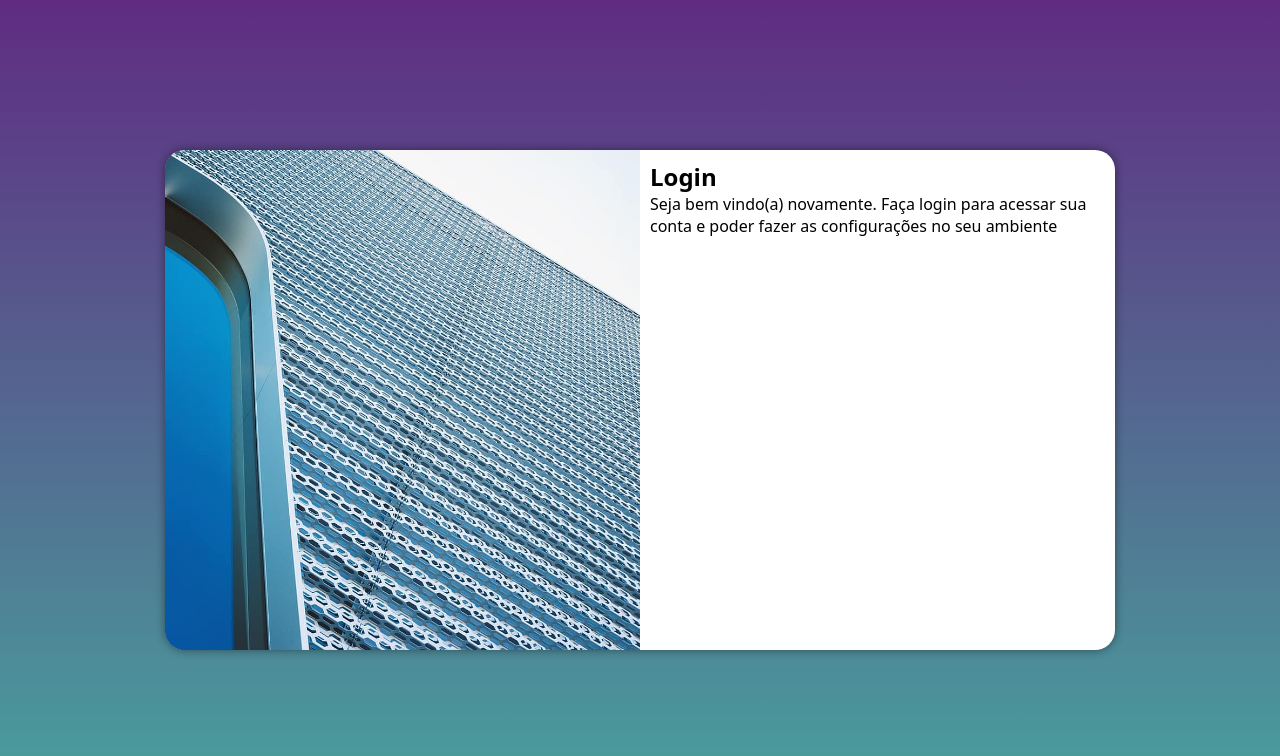
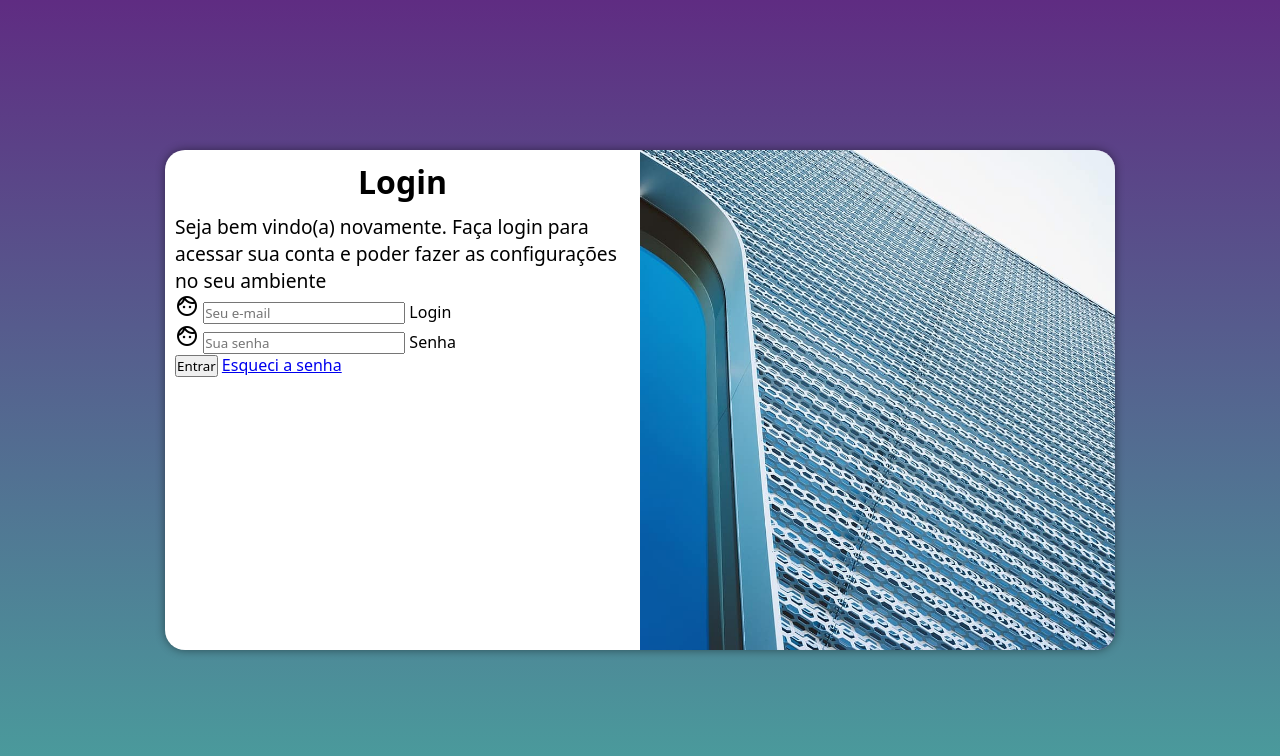
Before and after one commit to arthurguerraa/projeto-login, a plain HTML site: page index.html in a window 1280 px wide. Drawn offline with nearby package versions, Linux system fonts and the light colour scheme.

Commit message:
adicionei o formulario

```diff
--- a/estilos/media-query.css
+++ b/estilos/media-query.css
@@ -39,13 +39,21 @@
     }
 
     section#login > div#imagem{
-        float: left;
+        float: right;
         width: 50%;
         height: 100%;
     }
 
     section#login > div#formulario{
-        float: right;
+        float: left;
         width: 50%;
     }
+
+    div#formulario > h1{
+        font-size: 2em;
+    }
+
+    div#formulario > p{
+        font-size: 1.2em;;
+    }
 }
--- a/estilos/style.css
+++ b/estilos/style.css
@@ -54,3 +54,12 @@ section#login > div#formulario{
     display: block;
     padding: 10px;
 }
+
+div#formulario > h1{
+    text-align: center;
+    margin-bottom: 10px;
+}
+
+div#formulario > p{
+    font-size: 0.8em;;
+}
--- a/index.html
+++ b/index.html
@@ -4,6 +4,7 @@
     <meta charset="UTF-8">
     <meta name="viewport" content="width=device-width, initial-scale=1.0">
     <title>Login</title>
+    <link rel="stylesheet" href="https://fonts.googleapis.com/css2?family=Material+Symbols+Outlined:opsz,wght,FILL,GRAD@20..48,100..700,0..1,-50..200&icon_names=face" />
     <link rel="stylesheet" href="estilos/style.css">
     <link rel="stylesheet" href="estilos/media-query.css">
 </head>
@@ -16,7 +17,20 @@
             <div id="formulario">
                 <h1>Login</h1>
                 <p>Seja bem vindo(a) novamente. Faça login para acessar sua conta e poder fazer as configurações no seu ambiente</p>
-                <form action="login.php" method="post"></form>
+                <form action="login.php" method="post">
+                    <div class="campo">
+                        <span class="material-symbols-outlined">face</span>
+                        <input type="email" name="login" id="ilogin" placeholder="Seu e-mail" autocomplete="email" required maxlength="30">
+                        <label for="ilogin">Login</label>
+                    </div>
+                    <div class="campo">
+                        <span class="material-symbols-outlined">face</span>
+                        <input type="password" name="senha" id="isenha" placeholder="Sua senha" autocomplete="current-password" required minlength="8" maxlength="20">
+                        <label for="isenha">Senha</label>
+                    </div>
+                    <input type="submit" value="Entrar">
+                    <a href="esqueci.html">Esqueci a senha</a>
+                </form>
             </div>
         </section>
     </main>
```
